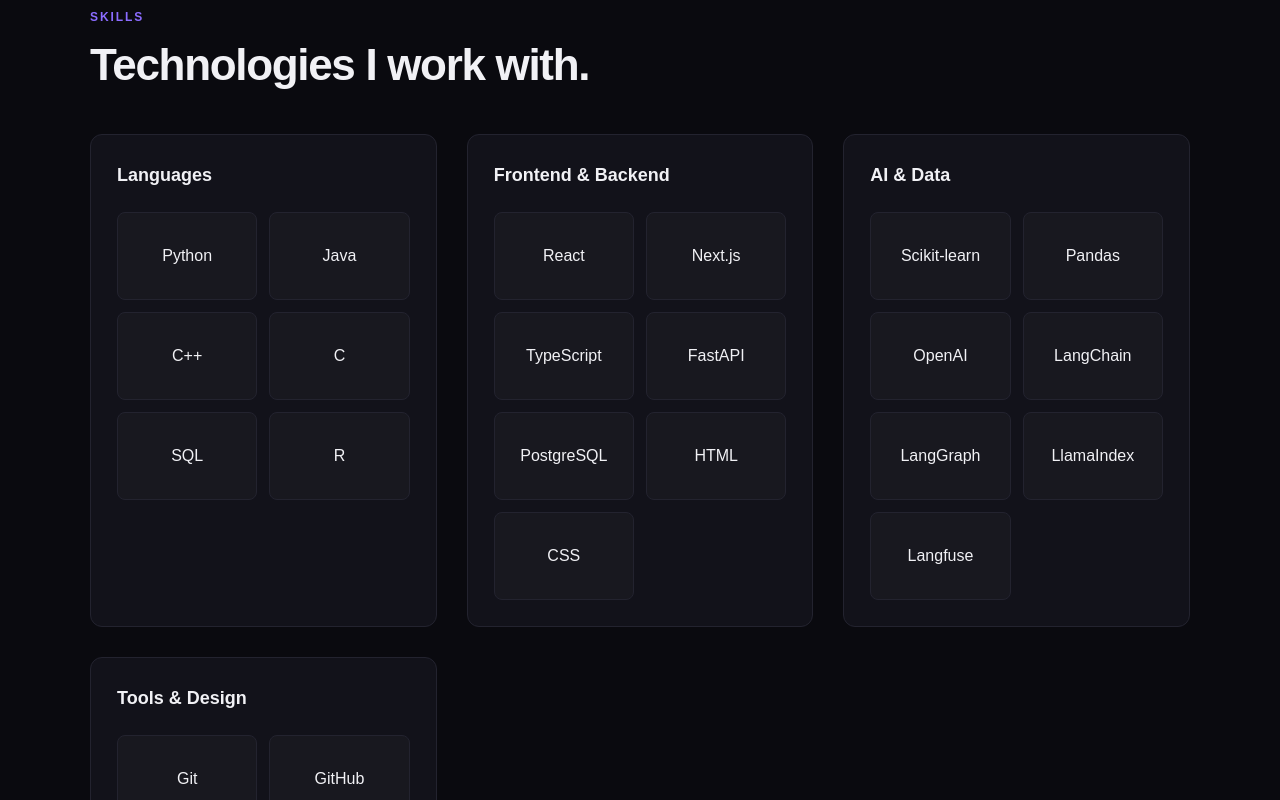
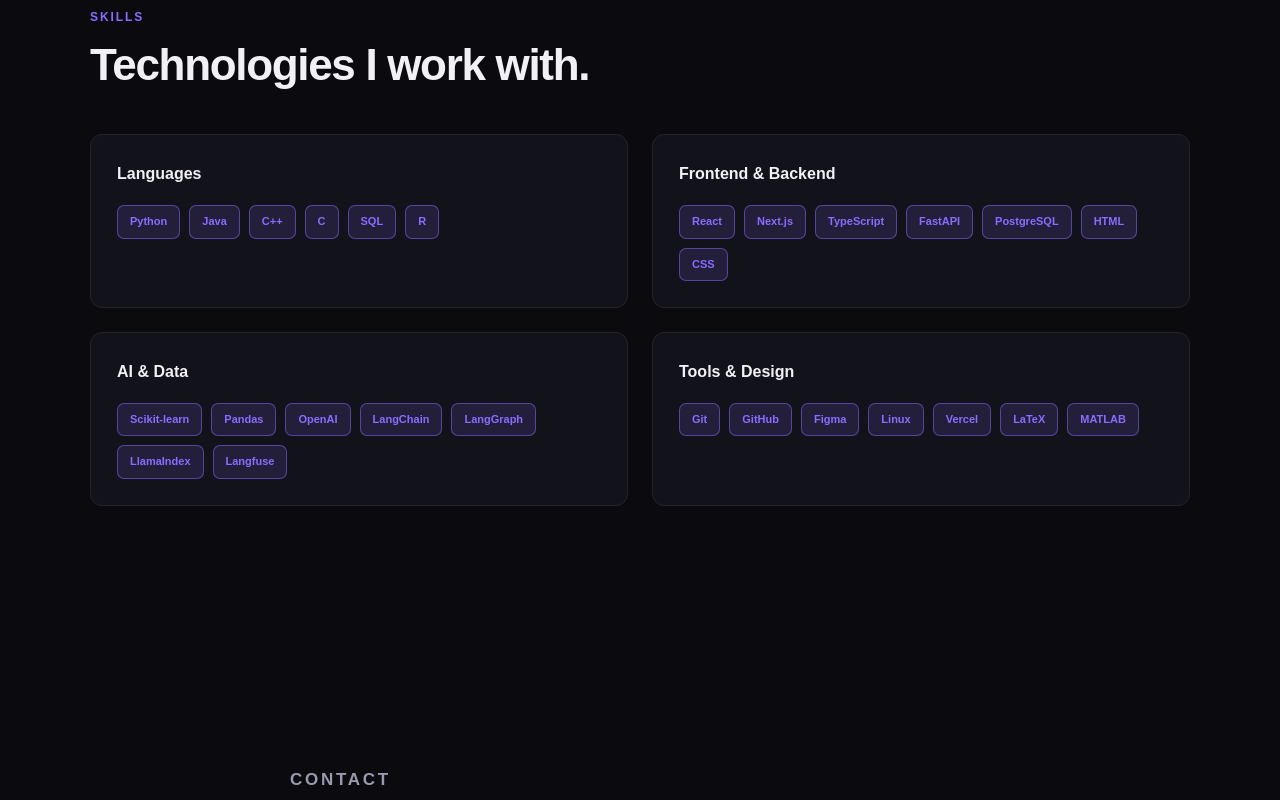
Before and after one commit to riyav-star/portfolio, a Next.js app in the folder portfolio/: page / in a window 1280 px wide. Shown: the part 4560-5360 px from the top of the page. Built offline with nearby package versions, Linux system fonts and the light colour scheme.

Commit message:
Update globals.css

```diff
--- a/portfolio/src/app/globals.css
+++ b/portfolio/src/app/globals.css
@@ -439,7 +439,6 @@
     rgba(var(--accent-rgb), 0.08);
 }
 
-
 /* =========================================================
    MOBILE MENU BUTTON
 ========================================================= */
@@ -454,21 +453,22 @@
   justify-content: center;
 
   border: 1px solid var(--border);
-
   border-radius: 7px;
 
   background: var(--surface);
-
   color: var(--foreground);
 
   cursor: pointer;
 
   font-size: 18px;
+  font-weight: 500;
 
   transition:
     transform 0.2s ease,
     border-color 0.25s ease,
-    background-color 0.35s ease;
+    background-color 0.35s ease,
+    color 0.25s ease,
+    box-shadow 0.25s ease;
 }
 
 .menu-button:hover {
@@ -476,6 +476,25 @@
 
   border-color:
     rgba(var(--accent-rgb), 0.5);
+
+  background:
+    rgba(var(--accent-rgb), 0.08);
+
+  color: var(--accent);
+
+  box-shadow:
+    0 4px 14px
+    rgba(var(--accent-rgb), 0.12);
+}
+
+.menu-button:active {
+  transform: scale(0.96);
+}
+
+@media (max-width: 768px) {
+  .menu-button {
+    display: flex;
+  }
 }
 
 
@@ -1117,112 +1136,71 @@
 
 .skills-grid {
   display: grid;
-
-  grid-template-columns:
-    repeat(3, 1fr);
-
-  gap: 30px;
-
+  grid-template-columns: repeat(2, 1fr);
+  gap: 24px;
   margin-top: 45px;
 }
 
 .skill-group {
   padding: 26px;
-
   border: 1px solid var(--border);
-
   border-radius: 12px;
-
   background: var(--surface);
-
-  transition:
-    transform 0.3s ease,
-    border-color 0.3s ease,
-    background-color 0.35s ease,
-    box-shadow 0.3s ease;
+  transition:
+    transform 0.25s ease,
+    border-color 0.25s ease,
+    background-color 0.25s ease;
 }
 
 .skill-group:hover {
-  transform: translateY(-5px);
-
-  border-color:
-    rgba(var(--accent-rgb), 0.4);
-
-  box-shadow:
-    0 12px 30px
-    rgba(var(--accent-rgb), 0.1);
+  transform: translateY(-3px);
+  border-color: rgba(var(--accent-rgb), 0.5);
+  background: var(--surface-hover);
 }
 
 .skill-group h3 {
-  font-size: 18px;
-
-  margin-bottom: 22px;
+  margin: 0 0 18px;
+  font-size: 16px;
+  font-weight: 600;
 }
 
 .skill-list {
-  display: grid;
-
-  grid-template-columns:
-    repeat(2, 1fr);
-
-  gap: 12px;
+  display: flex;
+  flex-wrap: wrap;
+  gap: 9px;
 }
 
 .skill-item {
-  min-height: 88px;
-
-  padding: 14px 10px;
-
-  border: 1px solid var(--border);
-
-  border-radius: 8px;
-
-  background:
-    rgba(255, 255, 255, 0.025);
-
-  display: flex;
-
-  flex-direction: column;
-
+  display: inline-flex;
   align-items: center;
-
   justify-content: center;
 
-  gap: 8px;
+  padding: 7px 12px;
+
+  border: 1px solid rgba(var(--accent-rgb), 0.5);
+  border-radius: 7px;
+
+  background: rgba(var(--accent-rgb), 0.14);
+
+  color: var(--accent);
+
+  font-size: 11px;
+  font-weight: 600;
+  white-space: nowrap;
 
   transition:
     transform 0.2s ease,
     border-color 0.25s ease,
-    background-color 0.25s ease;
+    background-color 0.25s ease,
+    box-shadow 0.25s ease;
 }
 
 .skill-item:hover {
-  transform:
-    translateY(-4px)
-    scale(1.02);
-
-  border-color:
-    rgba(var(--accent-rgb), 0.5);
-
-  background:
-    rgba(var(--accent-rgb), 0.06);
-}
-
-.skill-icon {
-  width: 30px;
-  height: 30px;
-
-  object-fit: contain;
-}
-
-.skill-item span {
-  color: #c9c9d6;
-
-  font-size: 13px;
-
-  font-weight: 500;
-
-  text-align: center;
+  transform: translateY(-3px);
+  border-color: var(--accent);
+  background: rgba(var(--accent-rgb), 0.25);
+  box-shadow:
+    0 5px 18px rgba(var(--accent-rgb), 0.2);
 }
 
 
```
